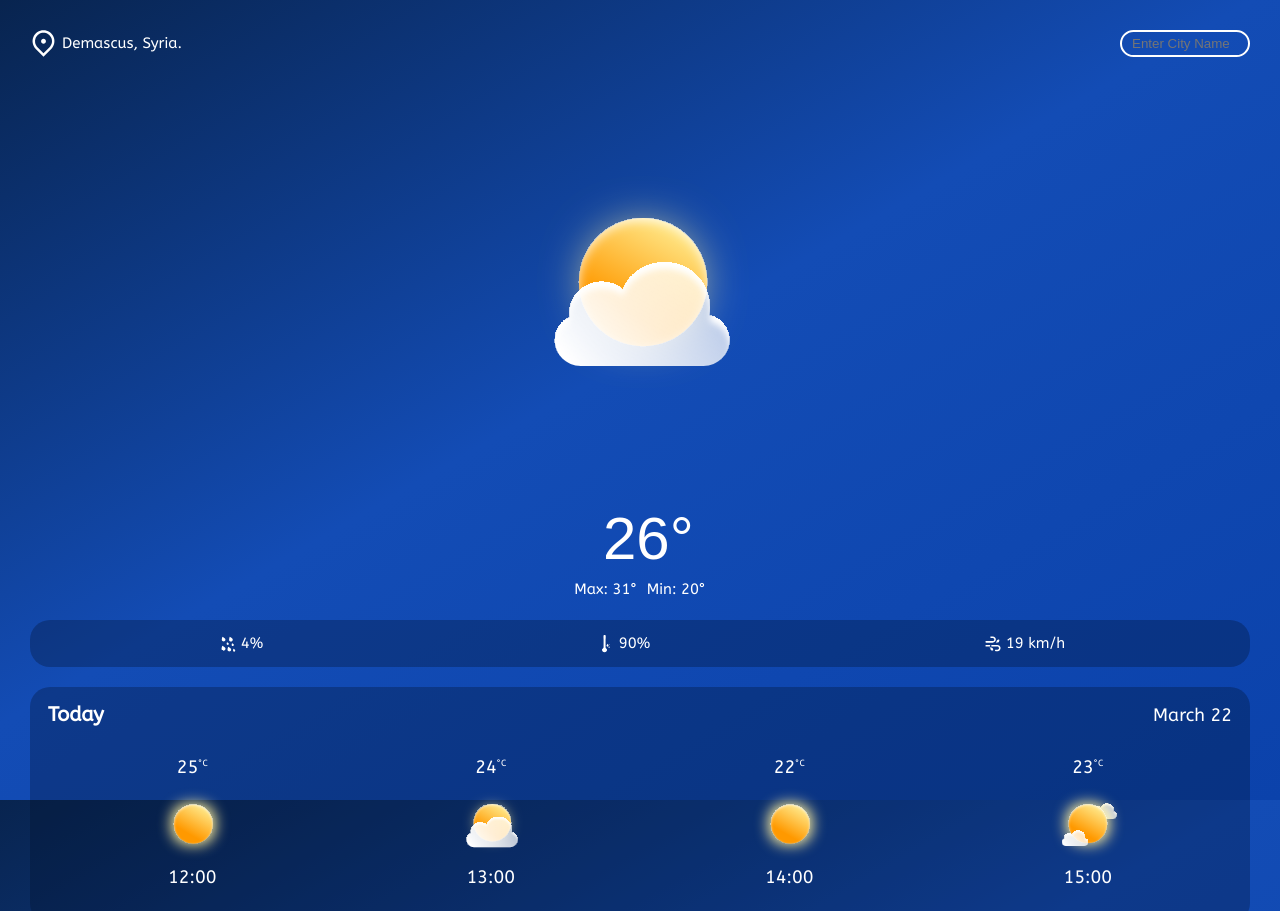
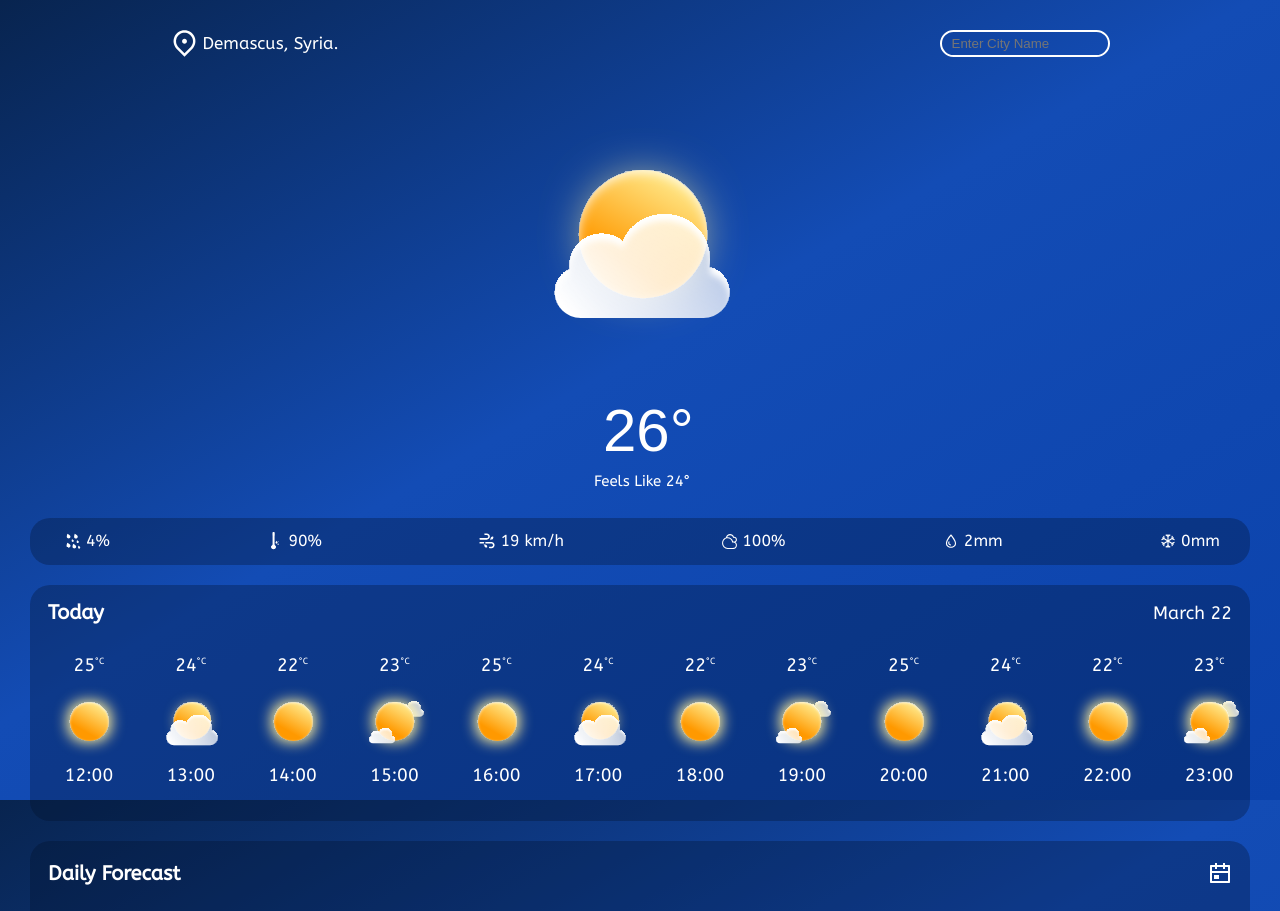
Before and after one commit to WDataW/weather-app, a plain HTML site: page index.html in a window 1280 px wide. Shown: the top 911 px of the page. Drawn offline with Linux system fonts and the light colour scheme.

Commit message:
made the page responsive for 700px wide screens

```diff
--- a/index.html
+++ b/index.html
@@ -33,21 +33,32 @@
         </div>
         <div class="temperatures">
           <pre class="current"> 26°</pre>
-          <pre class="max">Max: 31°</pre>
-          <pre class="min">Min: 20°</pre>
+          <pre class="apparent"> Feels Like 24°</pre>
         </div>
         <div class="stats container">
-          <div class="precipitation">
+          <div class="precipitation" title="Precipitation">
             <span class="icon"></span>
             <span>4%</span>
           </div>
-          <div class="humidity">
+          <div class="humidity" title="Humidity">
             <span class="icon"></span>
             <span>90%</span>
           </div>
-          <div class="wind-speed">
+          <div class="wind-speed" title="Wind Speed">
             <span class="icon"></span>
             <span>19 km/h</span>
+          </div>
+          <div class="cloud-cover" title="Cloud Cover">
+            <span class="icon"></span>
+            <span>100%</span>
+          </div>
+          <div class="rain" title="Rain">
+            <span class="icon"></span>
+            <span>2mm</span>
+          </div>
+          <div class="snowfall" title="Snowfall">
+            <span class="icon"></span>
+            <span>0mm</span>
           </div>
         </div>
         <div class="hourly-weather container">
@@ -87,6 +98,64 @@
                 <img src="images/weather-icons/day/partly-cloudy.svg" alt="" />
               </div>
               <p class="time">15:00</p>
+            </div>
+            <div class="hour">
+              <!-- contains temperature + mini weather icon + time -->
+              <p class="temperature celesius">25</p>
+              <div class="mini-icon">
+                <img src="images/weather-icons/day/clear.svg" alt="" />
+              </div>
+              <p class="time">16:00</p>
+            </div>
+            <div class="hour">
+              <p class="temperature celesius">24</p>
+              <div class="mini-icon">
+                <img src="images/weather-icons/day/cloudy.svg" alt="" />
+              </div>
+              <p class="time">17:00</p>
+            </div>
+            <div class="hour">
+              <p class="temperature celesius">22</p>
+              <div class="mini-icon">
+                <img src="images/weather-icons/day/clear.svg" alt="" />
+              </div>
+              <p class="time">18:00</p>
+            </div>
+            <div class="hour">
+              <p class="temperature celesius">23</p>
+              <div class="mini-icon">
+                <img src="images/weather-icons/day/partly-cloudy.svg" alt="" />
+              </div>
+              <p class="time">19:00</p>
+            </div>
+            <div class="hour">
+              <!-- contains temperature + mini weather icon + time -->
+              <p class="temperature celesius">25</p>
+              <div class="mini-icon">
+                <img src="images/weather-icons/day/clear.svg" alt="" />
+              </div>
+              <p class="time">20:00</p>
+            </div>
+            <div class="hour">
+              <p class="temperature celesius">24</p>
+              <div class="mini-icon">
+                <img src="images/weather-icons/day/cloudy.svg" alt="" />
+              </div>
+              <p class="time">21:00</p>
+            </div>
+            <div class="hour">
+              <p class="temperature celesius">22</p>
+              <div class="mini-icon">
+                <img src="images/weather-icons/day/clear.svg" alt="" />
+              </div>
+              <p class="time">22:00</p>
+            </div>
+            <div class="hour">
+              <p class="temperature celesius">23</p>
+              <div class="mini-icon">
+                <img src="images/weather-icons/day/partly-cloudy.svg" alt="" />
+              </div>
+              <p class="time">23:00</p>
             </div>
           </div>
         </div>
--- a/style.css
+++ b/style.css
@@ -4,7 +4,10 @@
   font-weight: normal;
   font-style: normal;
 }
-
+html,
+body {
+  scrollbar-width: thin;
+}
 body {
   font: 15px/1.5 "AbeeZeeRegular";
 
@@ -114,45 +117,56 @@ main {
   display: block;
   font: 60px/1.3 sans-serif;
 }
-.temperatures .max {
-  margin-right: 5px;
+.temperatures .apparent {
+  display: inline-block;
+  width: 100%;
 }
 /* stats */
 .stats {
   display: flex;
-  justify-content: space-around;
+  justify-content: space-between;
   align-items: center;
   height: 47px;
   padding: 0 20px;
+  text-wrap: nowrap;
+  overflow-x: scroll;
+  scrollbar-width: none;
 }
 .stats div {
   color: white;
   height: 34px;
+  font-size: 14px;
   display: flex;
   align-items: center;
+  margin: 0 10px;
 }
-
-.precipitation .icon {
+.stats .icon {
   height: 26px;
   aspect-ratio: 1/1;
+}
+.precipitation .icon {
   background: url(images/icons/precipitation.svg) no-repeat center center/22px
     22px;
 }
 .humidity .icon {
-  height: 26px;
-  aspect-ratio: 1/1;
   background: url(images/icons/humidity.svg) no-repeat center center/18px 18px;
 }
 .wind-speed .icon {
-  height: 26px;
-  aspect-ratio: 1/1;
   background: url(images/icons/wind.svg) no-repeat center center/16px 16px;
 }
-
+.cloud-cover .icon {
+  background: url(images/icons/clouds.svg) no-repeat center center/17px 17px;
+}
+.rain .icon {
+  background: url(images/icons/water-drop.svg) no-repeat center center/18px 18px;
+}
+.snowfall .icon {
+  background: url(images/icons/snowflake.svg) no-repeat center center/18px 18px;
+}
 /* hourly weather */
 .hourly-weather {
   height: 200px;
-  padding: 18px;
+  padding: 18px 0;
 }
 .hourly-weather .header {
   display: flex;
@@ -160,6 +174,7 @@ main {
   align-items: center;
   line-height: 1;
   margin-bottom: 20px;
+  padding: 0 18px;
 }
 .hourly-weather span:first-child {
   /* referring to the word 'Today' */
@@ -174,6 +189,11 @@ main {
   display: flex;
   flex-flow: row nowrap;
   height: 155px;
+  overflow-x: scroll;
+  scrollbar-width: none;
+}
+.hour:first-child {
+  padding-left: 18px;
 }
 .hour {
   /* the container for temperature + mini weather icon + time*/
@@ -185,7 +205,7 @@ main {
   align-items: center;
 }
 .hour:not(:last-child) {
-  margin-right: 10px;
+  margin-right: 20px;
 }
 .hour p {
   text-align: center;
@@ -240,7 +260,7 @@ main {
   font-family: monospace;
 }
 .day span {
-  font-size: 16px;
+  font-size: 18px;
 }
 .day .mini-icon {
   height: 50px;
@@ -263,3 +283,55 @@ main {
 .temperature-range span:last-child {
   color: rgba(255, 255, 255, 0.5);
 }
+
+@media screen and (min-width: 500px) {
+  header {
+    justify-content: space-around;
+  }
+  .search-container input {
+    width: 150px;
+  }
+  .stats div {
+    font-size: 16px;
+  }
+  .day {
+    box-sizing: border-box;
+    padding: 0 10px;
+    width: 100%;
+    justify-content: space-evenly;
+  }
+  .daily-weather {
+    display: grid;
+    grid-template-columns: repeat(2, 1fr);
+    grid-template-rows: repeat(4, 1fr);
+    justify-items: center;
+    align-items: center;
+    gap: 10px;
+  }
+  .daily-weather .header {
+    width: 100%;
+    grid-row: 1/2;
+    grid-column: 1/3;
+  }
+}
+@media screen and (min-width: 700px) {
+  .weather-icon {
+    aspect-ratio: 1/0.25;
+    margin-bottom: 0;
+  }
+  .temperatures {
+    margin-bottom: 25px;
+  }
+  .location-container {
+    font-size: 17px;
+  }
+  .day {
+    padding: 0 20px;
+  }
+  .day span {
+    font-size: 20px;
+  }
+  .search-container input {
+    width: 170px;
+  }
+}
```
Also changed, not shown: images/icons/clouds.svg (added), images/icons/snowflake.svg (added), images/icons/water-drop.svg (added).
